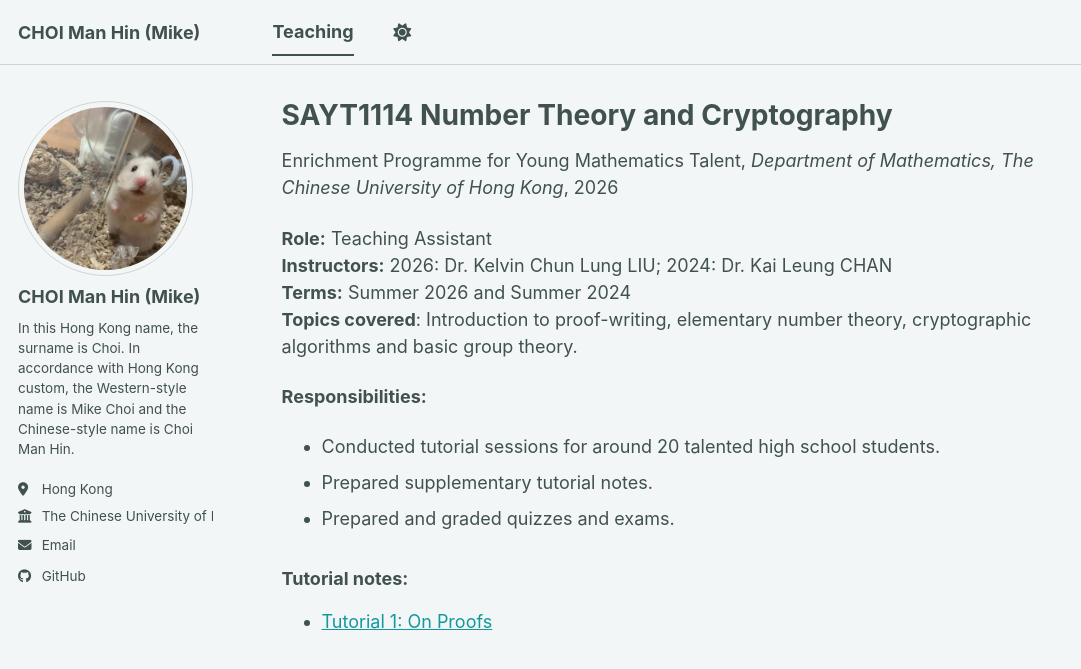
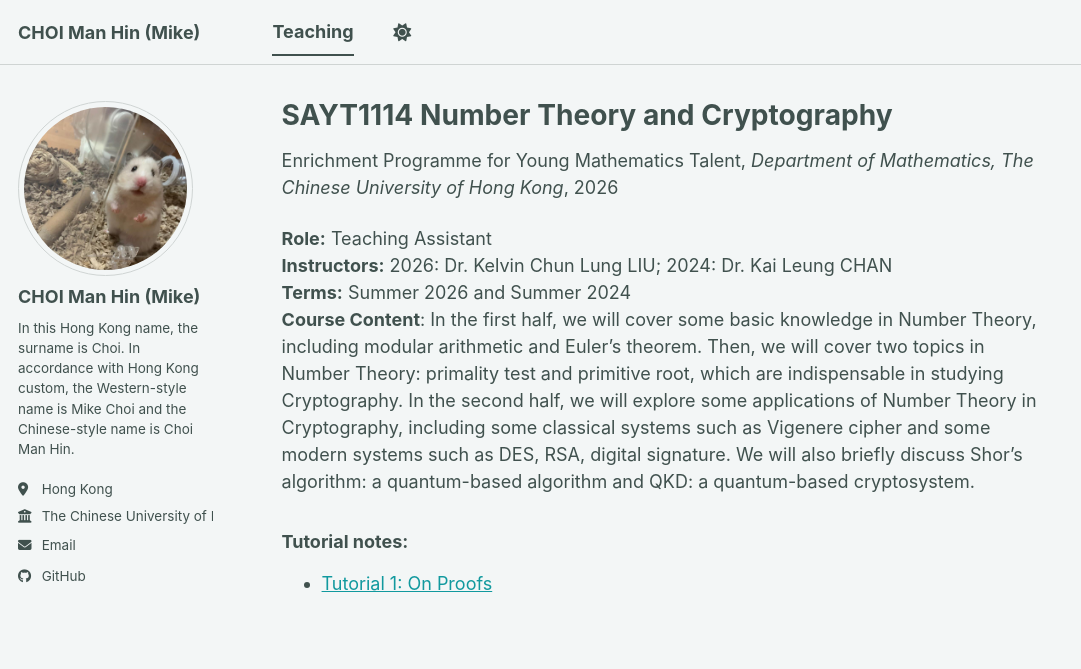
Before and after one commit to cmhin0129/cmhin0129.github.io, a Jekyll site: the page built from _teaching/ntc.md, in a window 1280 px wide. Shown: the top 669 px of the page, without its empty margins (0-1081 px from the left). Built offline with Jekyll 4.4.1, drawn with Linux system fonts in a browser that asks for light colours; a style sheet for code colours, icons or effects is not loaded.

Commit message:
Update ntc.md

```diff
--- a/_teaching/ntc.md
+++ b/_teaching/ntc.md
@@ -11,12 +11,7 @@ location: "Hong Kong"
 **Role:** Teaching Assistant
 **Instructors:** 2026: Dr. Kelvin Chun Lung LIU; 2024: Dr. Kai Leung CHAN
 **Terms:** Summer 2026 and Summer 2024
-**Topics covered**: Introduction to proof-writing, elementary number theory, cryptographic algorithms and basic group theory.
-
-**Responsibilities:**
-* Conducted tutorial sessions for around 20 talented high school students.
-* Prepared supplementary tutorial notes.
-* Prepared and graded quizzes and exams.
+**Course Content**: In the first half, we will cover some basic knowledge in Number Theory, including modular arithmetic and Euler's theorem. Then, we will cover two topics in Number Theory: primality test and primitive root, which are indispensable in studying Cryptography. In the second half, we will explore some applications of Number Theory in Cryptography, including some classical systems such as Vigenere cipher and some modern systems such as DES, RSA, digital signature. We will also briefly discuss Shor's algorithm: a quantum-based algorithm and QKD: a quantum-based cryptosystem.
 
 ### Tutorial notes:
 * [Tutorial 1: On Proofs](/files/2026ntc-tut1.pdf)
```
